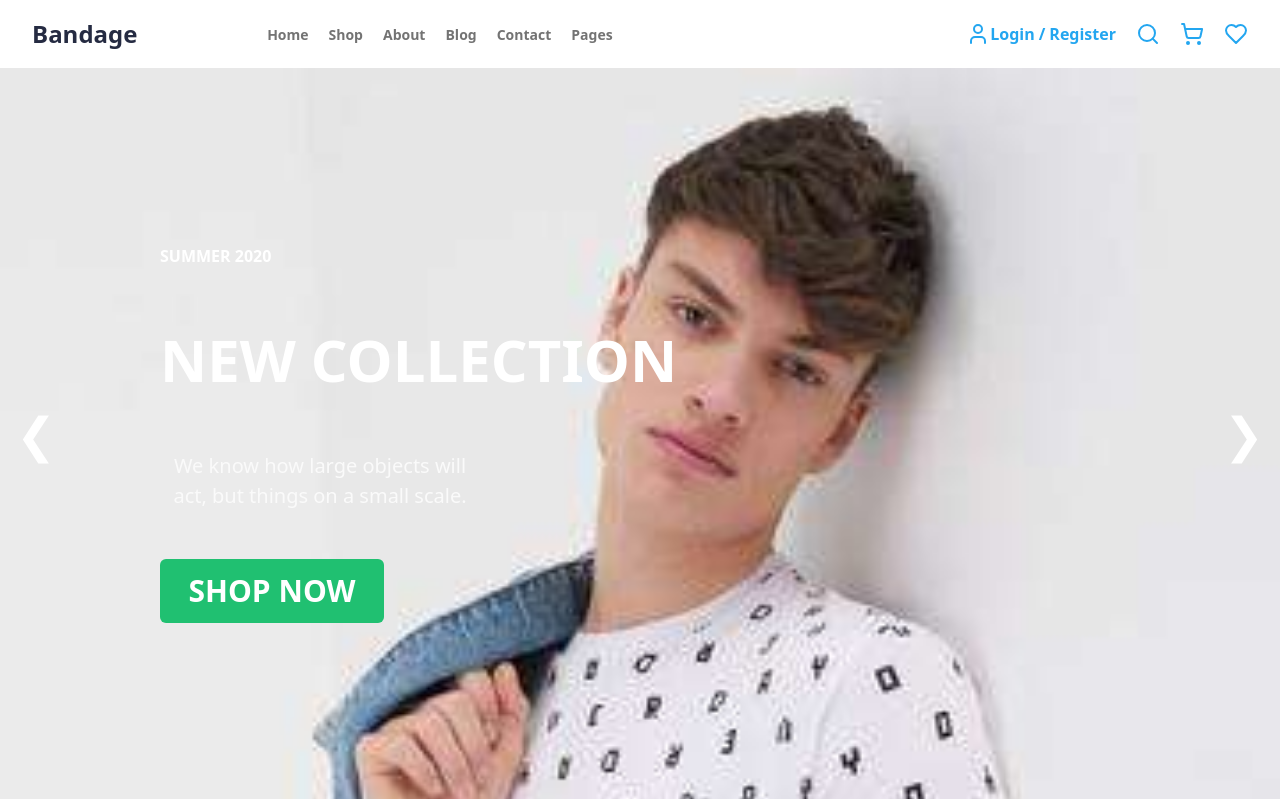
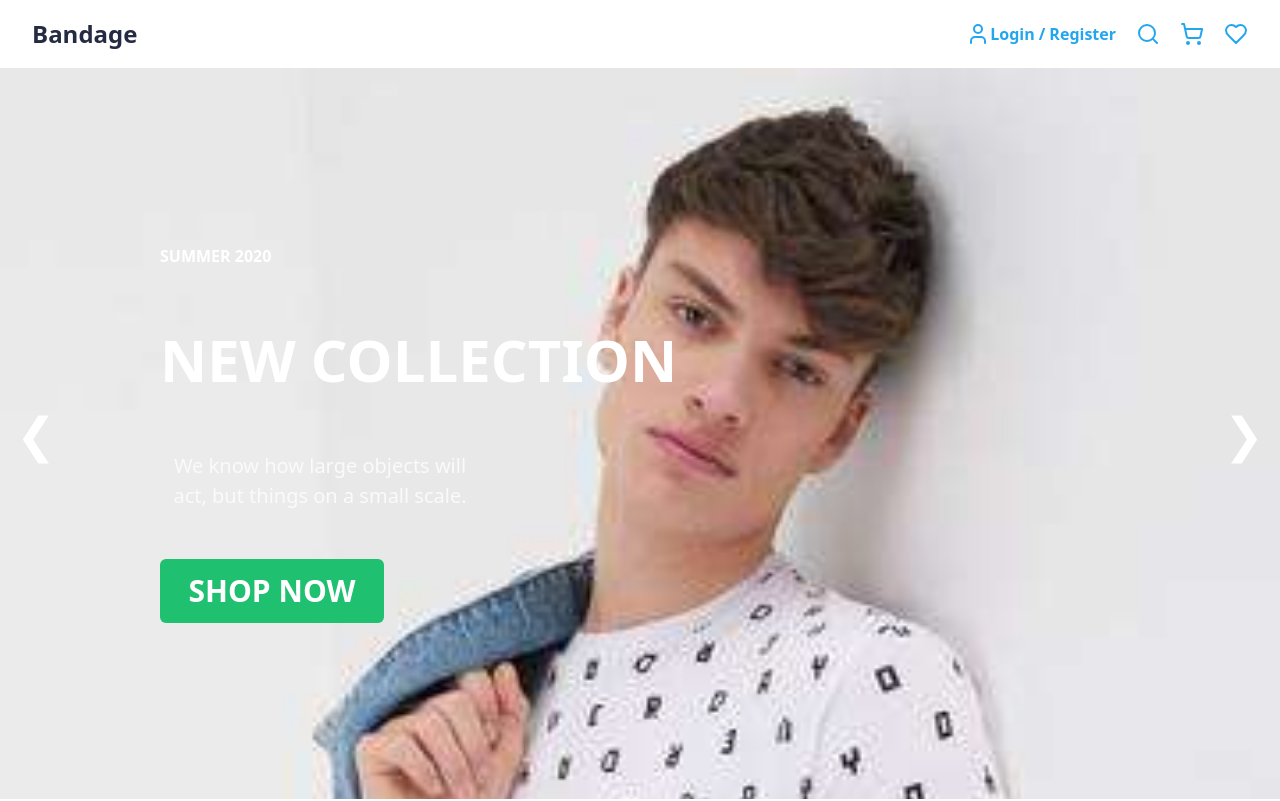
Before and after one commit to hmgny/Frontend_Final_Project_e-commerce, a React (Vite) app: page / in a window 1280 px wide. Shown: the top 801 px of the page. Built offline with nearby package versions, Linux system fonts and the light colour scheme.

Commit message:
Header componentine hamburger menü eklendi ve tasarım tamamlandı

```diff
--- a/src/layout/Header.jsx
+++ b/src/layout/Header.jsx
@@ -5,6 +5,7 @@ import Avatar from "react-avatar";
 
 function Header() {
   const [user, setUser] = useState(null);
+  const [isMobileMenuOpen, setIsMobileMenuOpen] = useState(false);
 
   useEffect(() => {
     // localStorage'dan kullanıcı bilgisini al
@@ -30,26 +31,8 @@ function Header() {
         >
           Bandage
         </Link>
-        <div className="sm:flex sm:flex-row sm:items-center hidden sm:gap-5 mr-72 ml-16">
-          <Link to="" className="text-SecondaryTextColor h7 font-bold">
-            Home
-          </Link>
-          <Link to="" className="text-SecondaryTextColor h7 font-bold">
-            Shop
-          </Link>
-          <Link to="" className="text-SecondaryTextColor h7 font-bold">
-            About
-          </Link>
-          <Link to="" className="text-SecondaryTextColor h7 font-bold">
-            Blog
-          </Link>
-          <Link to="" className="text-SecondaryTextColor h7 font-bold">
-            Contact
-          </Link>
-          <Link to="" className="text-SecondaryTextColor h7 font-bold">
-            Pages
-          </Link>
-        </div>
+
+
       <div className="flex gap-5 items-center justify-end">
         <div className="flex gap-1">
           {user ? (
@@ -93,15 +76,18 @@ function Header() {
         <Link to="" className="w-6 h-6">
           <ShoppingCart className="text-black sm:text-Primary" />
         </Link>
-          <Link to="" className="w-6 h-6 sm:hidden">
-            <AlignRight className="text-black" />
-          </Link>
         <Link to="" className="sm:w-6 sm:h-6 hidden sm:block">
           <Heart className="sm:text-Primary" />
         </Link>
+        <button
+          className="w-6 h-6 sm:hidden"
+          onClick={() => setIsMobileMenuOpen(!isMobileMenuOpen)}
+        >
+          <AlignRight className="text-black" />
+        </button>
       </div>
       </div>
-      <div className="flex flex-col items-center gap-7 py-20 sm:flex-row sm:hidden">
+      <div className={`flex flex-col items-center gap-7 py-20 sm:flex-row sm:hidden ${isMobileMenuOpen ? 'block' : 'hidden'}`}>
         <Link to="" className="text-SecondaryTextColor h3">
           Home
         </Link>
```
Lines whose indentation alone changed are shown as unchanged.
